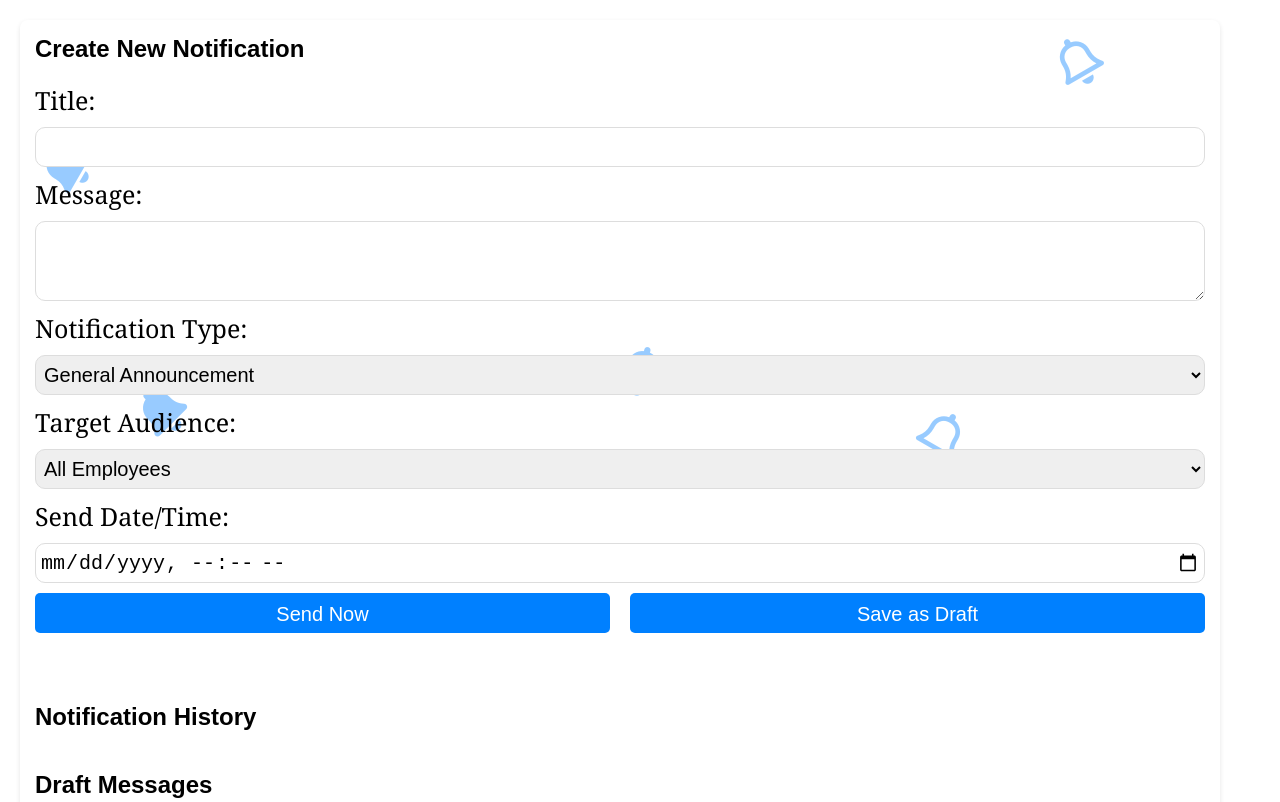
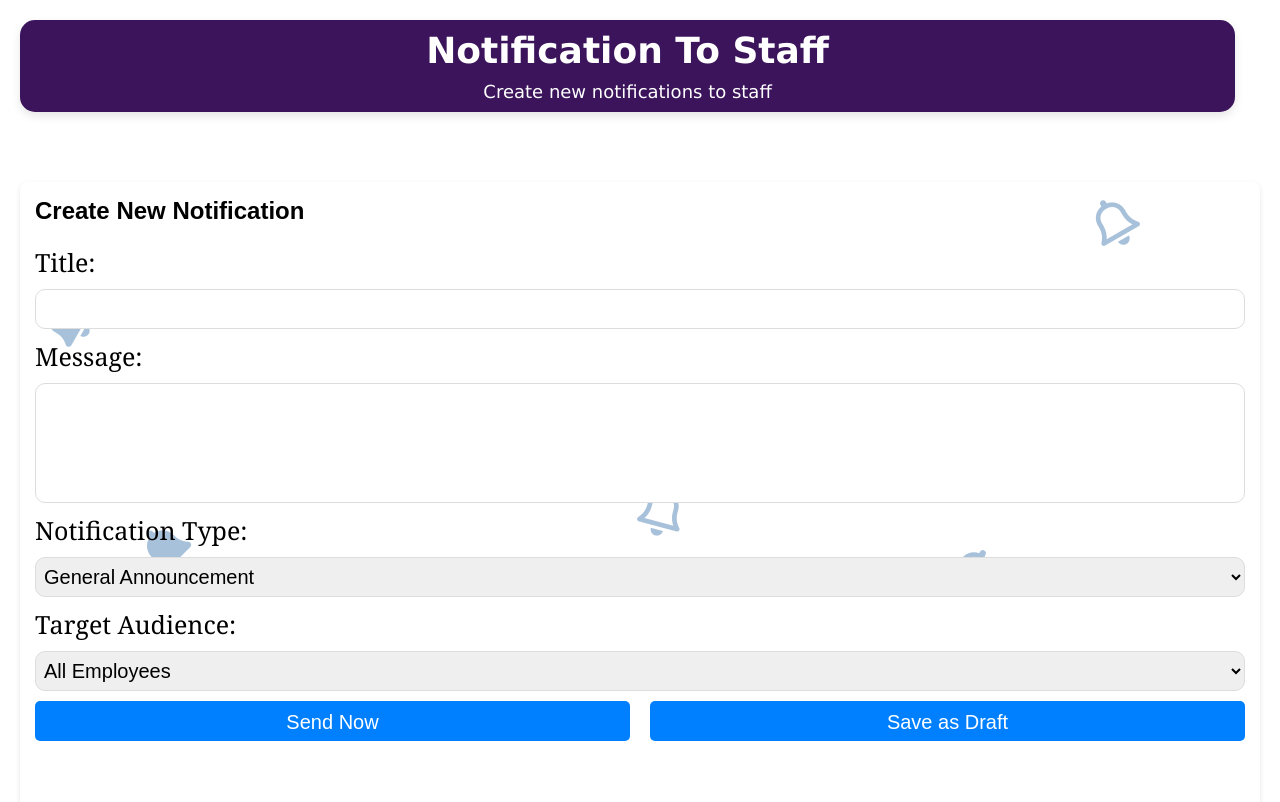
Before and after one commit to abhinav67955/ATS_HRM, a plain HTML site: page Notifications for Staff.html in a window 1280 px wide. Shown: the top 802 px of the page. Drawn offline with Linux system fonts and the light colour scheme.

Commit message:
Update Notifications for Staff.html

```diff
--- a/Notifications for Staff.html
+++ b/Notifications for Staff.html
@@ -1,3 +1,4 @@
+
 <!DOCTYPE html>
 <html lang="en">
 <head>
@@ -19,10 +20,30 @@
             display: flex;
             justify-content: center;
             align-items: center;
-            min-height: 100vh;
             padding: 20px;
         }
+        .banner {
+            background-color: #3b145b;
+            color: white;
+            text-align: center;
+            height: auto;
+            padding: 10px;
+            border-radius: 15px;
+            margin-bottom: 40px;
+            width: 98%;
+            font-family: Verdana, Geneva, Tahoma, sans-serif;
+            box-shadow: 0 4px 10px rgba(0, 0, 0, 0.1);
+        }
 
+        .banner h1 {
+            font-size: 36px;
+            color: white;
+            font-weight: 600;
+        }
+        .banner p {
+            font-size: 18px;
+            margin-top: 10px;
+        }
         main {
             display: flex;
             flex-wrap: wrap;
@@ -36,7 +57,7 @@
             padding: 15px;
             border-radius: 8px;
             box-shadow: 0 2px 5px rgba(0, 0, 0, 0.1);
-            width: 1200px;
+            width: 100%;
 
         }
 
@@ -46,7 +67,7 @@
             font-size: 50px;
             z-index: -1;
             opacity: 0.4;
-            color: #0080ff;
+            color: #2867a5;
         }
 
         #icon1 {
@@ -120,23 +141,14 @@
             transition: background-color 0.3s, transform 0.2s;
         }
 
-        form button:hover, .notification-actions button:hover {
-            border-top: 2px solid blueviolet;
-            border-left: 2px solid blueviolet;
-            border-bottom: 2px solid rgb(132, 103, 238);
-            border-right: 2px solid rgb(148, 103, 238);
-            box-shadow: rgba(46, 49, 240, 0.4) 5px 5px, rgba(107, 46, 240, 0.3) 10px 10px,
-                rgba(111, 46, 240, 0.2) 15px 15px;
-            transform: translateY(-2px);
-        }
 
         form button:active, .notification-actions button:active {
             transform: translateY(1px);
         }
 
         textarea {
-            resize: vertical;
-            min-height: 80px;
+            min-height: 120px;
+            resize: none;
         }
 
         select {
@@ -160,7 +172,7 @@
             background-color: rgba(212, 232, 255, 0.436);
             padding: 15px;
             border-radius: 8px;
-            width: 200px;
+            width: auto;
             box-shadow: 0 2px 5px rgba(0, 0, 0, 0.1);
             height: auto;
         }
@@ -226,6 +238,10 @@
 <body>
 
 <main>
+    <div class="banner">
+        <h1>Notification To Staff</h1>
+        <p>Create new notifications to staff</p>
+    </div>
     <div class="form-container">
 
         <i class="fa-solid fa-bell" id="icon1"></i>
@@ -239,10 +255,10 @@
             <h2>Create New Notification</h2>
             <form id="notification-form">
                 <label for="notification-title">Title:</label>
-                <input type="text" id="notification-title" name="notification-title" required minlength="3">
+                <input type="text" id="notification-title" name="notification-title" required minlength="3" maxlength="40">
 
                 <label for="message-body">Message:</label>
-                <textarea id="message-body" name="message-body" rows="5" required minlength="10"></textarea>
+                <textarea id="message-body" name="message-body" rows="5" required minlength="10" maxlength="200"></textarea>
 
                 <label for="notification-type">Notification Type:</label>
                 <select id="notification-type" name="notification-type" required>
@@ -260,8 +276,6 @@
                     <option value="employee">Specific Employee</option>
                 </select>
 
-                <label for="send-time">Send Date/Time:</label>
-                <input type="datetime-local" id="send-time" name="send-time" required>
 
                 <div class="buttons">
                     <button type="submit">Send Now</button>
```
